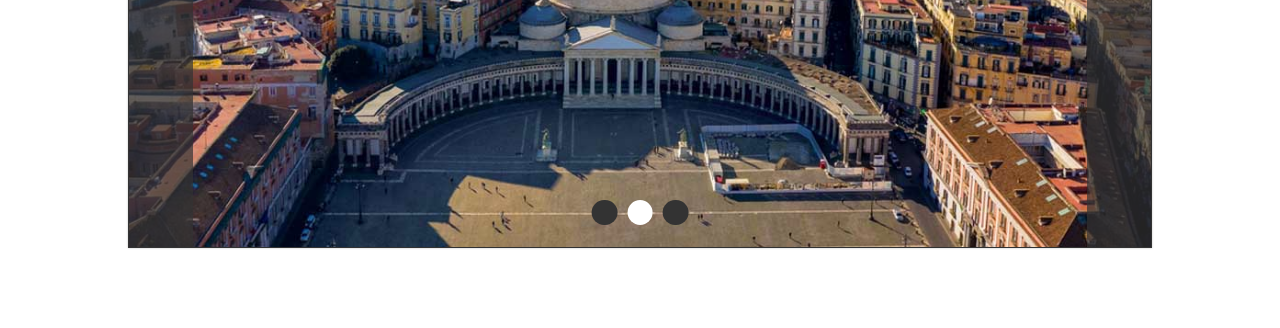
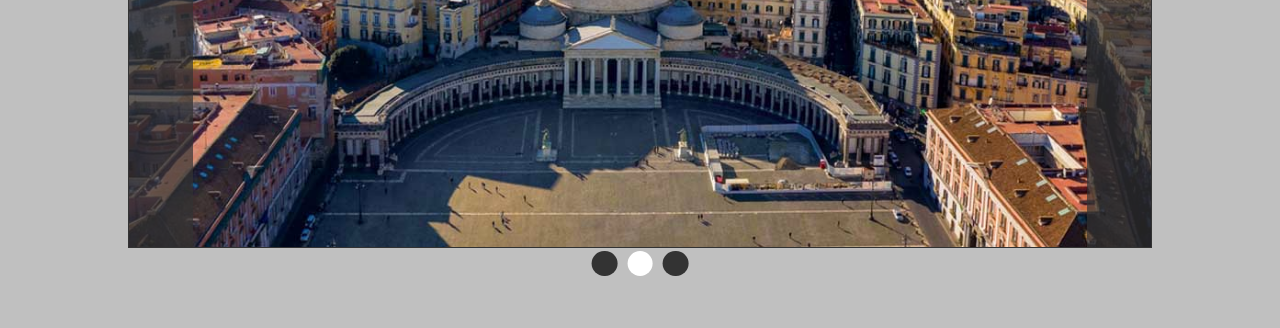
Before and after one commit to EgidioSperanza/vue-slider, a plain HTML site: page index.html in a window 1280 px wide. Shown: the part 472-800 px from the top of the page. Drawn offline with nearby package versions, Linux system fonts and the light colour scheme.

Commit message:
spostati i placeholder sotto lo slider

```diff
--- a/css/style.css
+++ b/css/style.css
@@ -2,6 +2,10 @@
   margin: 0;
   padding: 0;
   box-sizing: border-box;
+}
+
+body{
+  background-color: #C0C0C0;
 }
 
 .img-slide {
@@ -40,7 +44,7 @@
 
 .placeholder-slider {
   position: absolute;
-  bottom: 1vw;
+  bottom: -3vw;
   left: 50%;
   transform: translate(-50%,0);
 }
```
